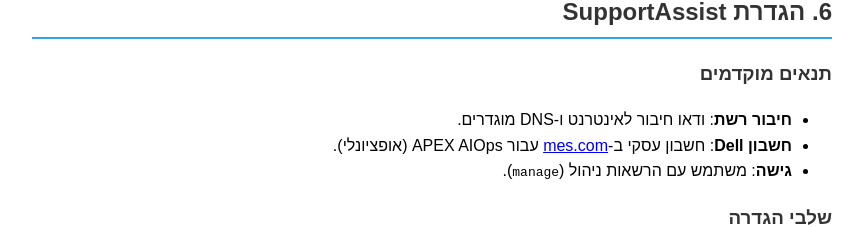
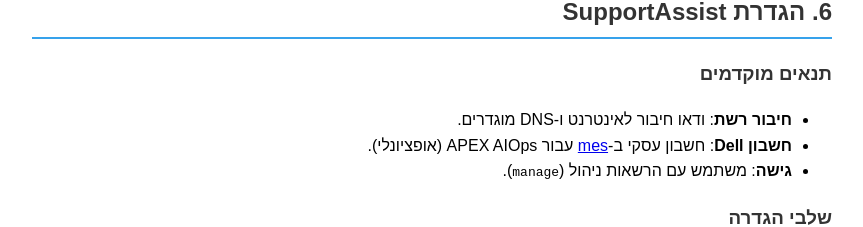
Before and after one commit to teamlab25/tech-doc, a plain HTML site: page Initial_Setup_Guide_ME5_with_Enhanced_CLI_Troubleshooting_and_Examples.html in a window 1280 px wide. Shown: the part 4692-4919 px from the top of the page, without its empty margins (208-1071 px from the left). Drawn offline with nearby package versions, Linux system fonts and the light colour scheme.

Commit message:
Update Initial_Setup_Guide_ME5_with_Enhanced_CLI_Troubleshooting_and_Examples.html

```diff
--- a/Initial_Setup_Guide_ME5_with_Enhanced_CLI_Troubleshooting_and_Examples.html
+++ b/Initial_Setup_Guide_ME5_with_Enhanced_CLI_Troubleshooting_and_Examples.html
@@ -278,7 +278,7 @@
   <h3>תנאים מוקדמים</h3>
   <ul>
     <li><strong>חיבור רשת</strong>: ודאו חיבור לאינטרנט ו-DNS מוגדרים.</li>
-    <li><strong>חשבון Dell</strong>: חשבון עסקי ב-<a href="https://mes.com">mes.com</a> עבור APEX AIOps (אופציונלי).</li>
+    <li><strong>חשבון Dell</strong>: חשבון עסקי ב-<a href="https://dell.com">mes</a> עבור APEX AIOps (אופציונלי).</li>
     <li><strong>גישה</strong>: משתמש עם הרשאות ניהול (<code>manage</code>).</li>
   </ul>
 
```
